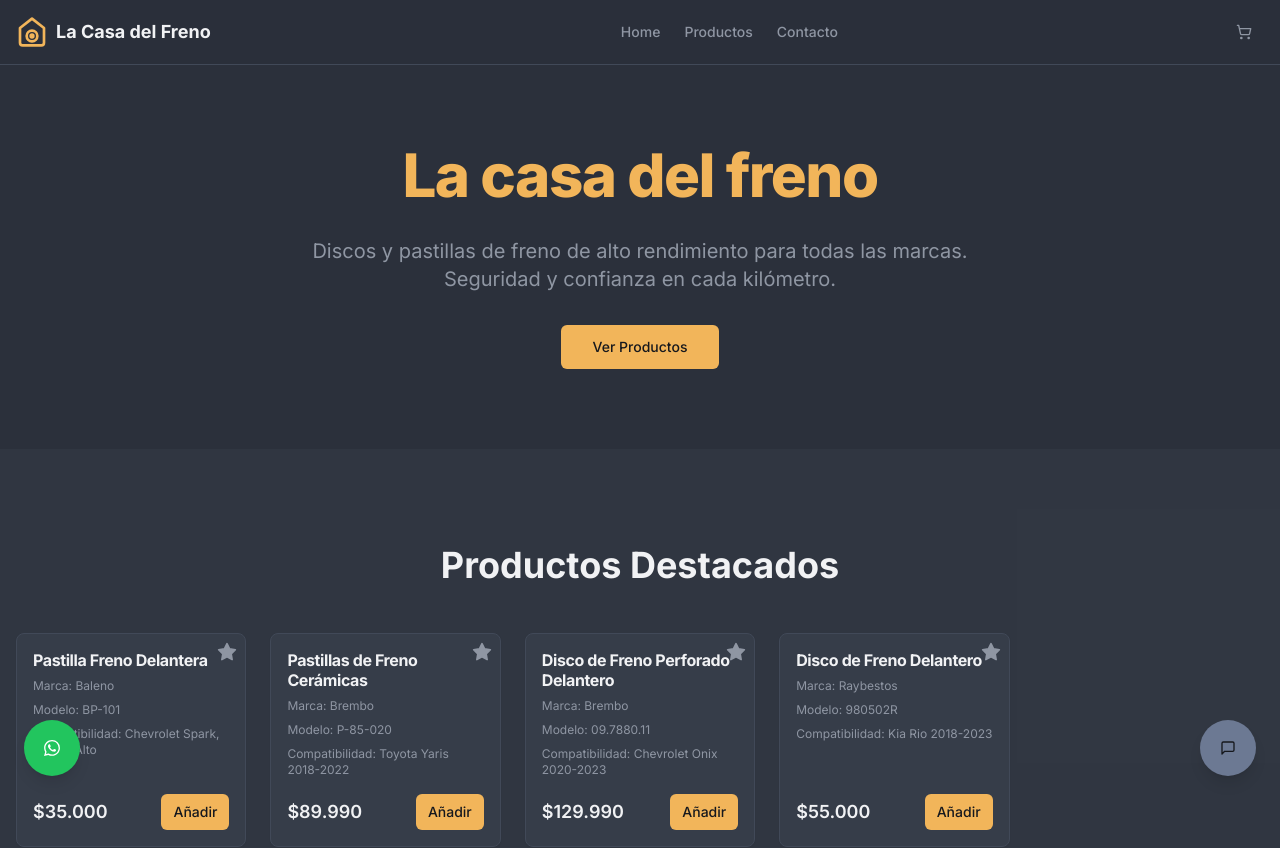
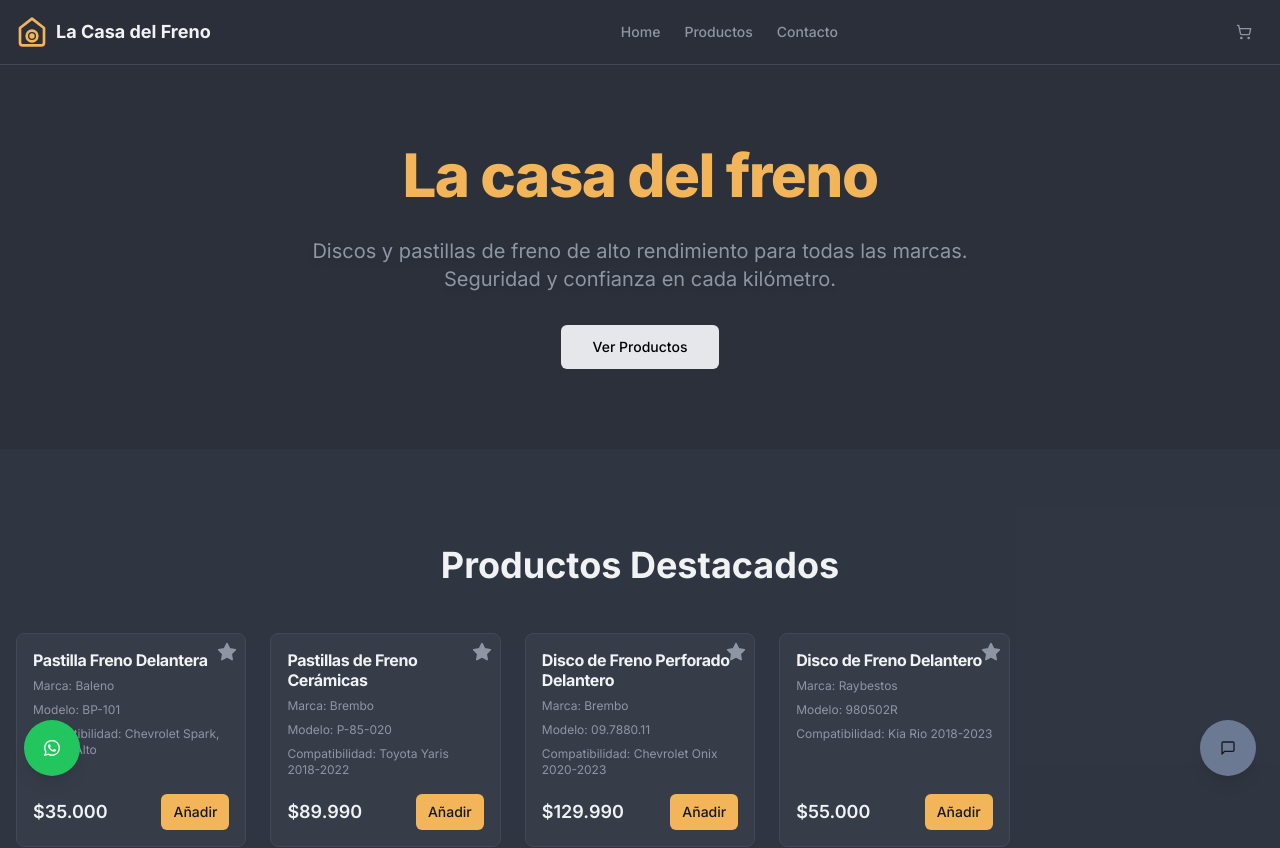
Before and after one commit to marce1404/TIENDA-FRENOS, a Next.js app: page / in a window 1280 px wide. Shown: the top 848 px of the page. Built offline with nearby package versions, Linux system fonts and the light colour scheme.

Commit message:
Apply final home page style updates

```diff
--- a/src/app/page.tsx
+++ b/src/app/page.tsx
@@ -9,6 +9,7 @@ import { Button } from '@/components/ui/button';
 import { getProducts } from '@/lib/products';
 import { ProductCard } from '@/components/ProductCard';
 import type { Product } from '@/lib/types';
+import { BrakeDiscIcon } from '@/components/icons/BrakeDiscIcon';
 
 export default function HomePage() {
   const [isMounted, setIsMounted] = useState(false);
@@ -43,11 +44,11 @@ export default function HomePage() {
         <div className="mb-8">
           <h1 className="text-4xl md:text-6xl font-extrabold tracking-tight text-primary">La casa del freno</h1>
         </div>
-        <p className="text-lg md:text-xl text-muted-foreground max-w-2xl mx-auto mb-8">
-          Discos y pastillas de freno de alto rendimiento para todas las marcas. Seguridad y confianza en cada kilómetro.
+        <p className="text-lg md:text-xl text-muted-foreground max-w-2xl mx-auto mb-8 drop-shadow-md">
+ Discos y pastillas de freno de alto rendimiento para todas las marcas. Seguridad y confianza en cada kilómetro.
         </p>
         <Link href="/productos">
-          <Button size="lg">Ver Productos</Button>
+          <Button size="lg" className="bg-gray-200 text-black">Ver Productos</Button>
         </Link>
       </section>
       <section className="bg-card/50">
```
